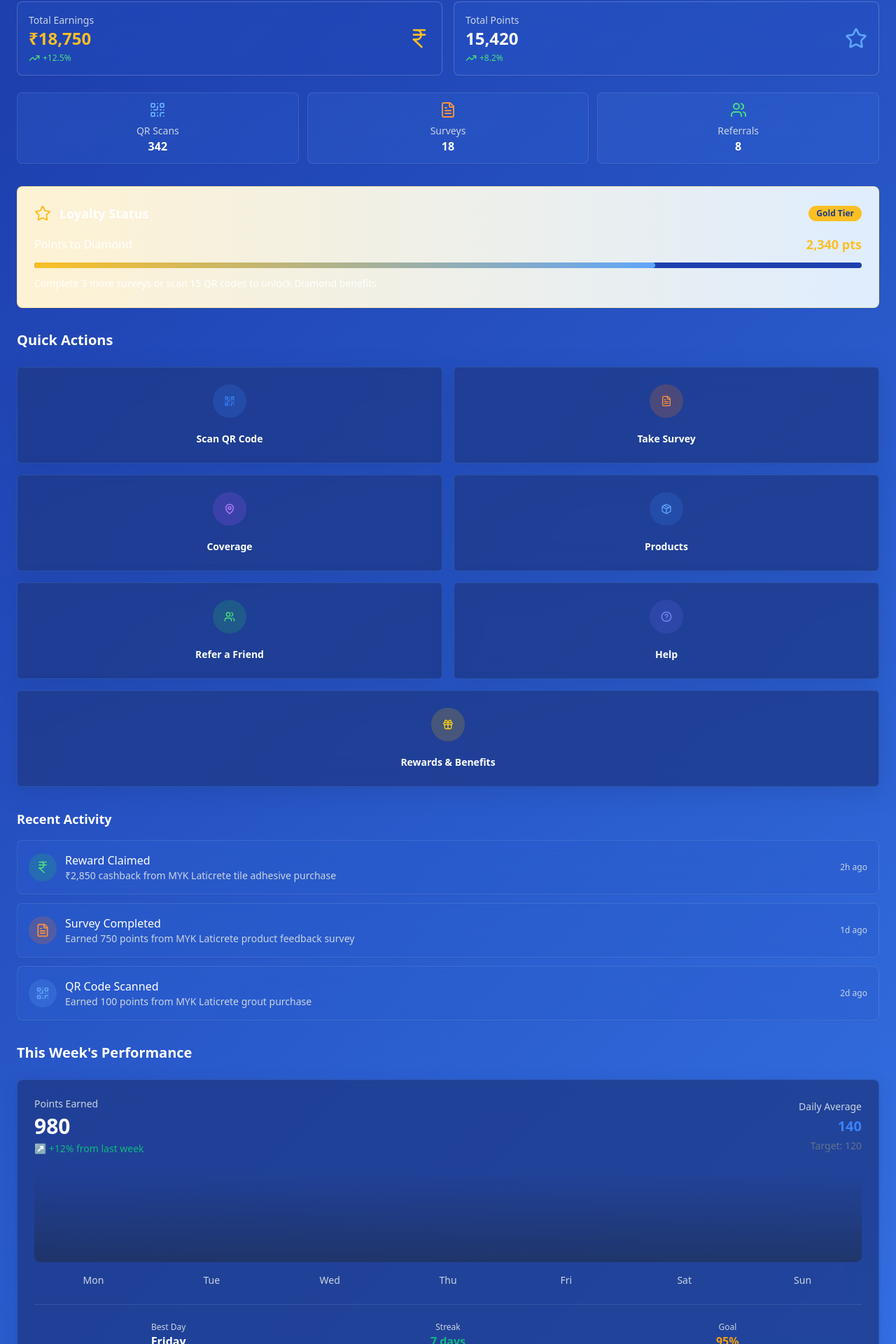
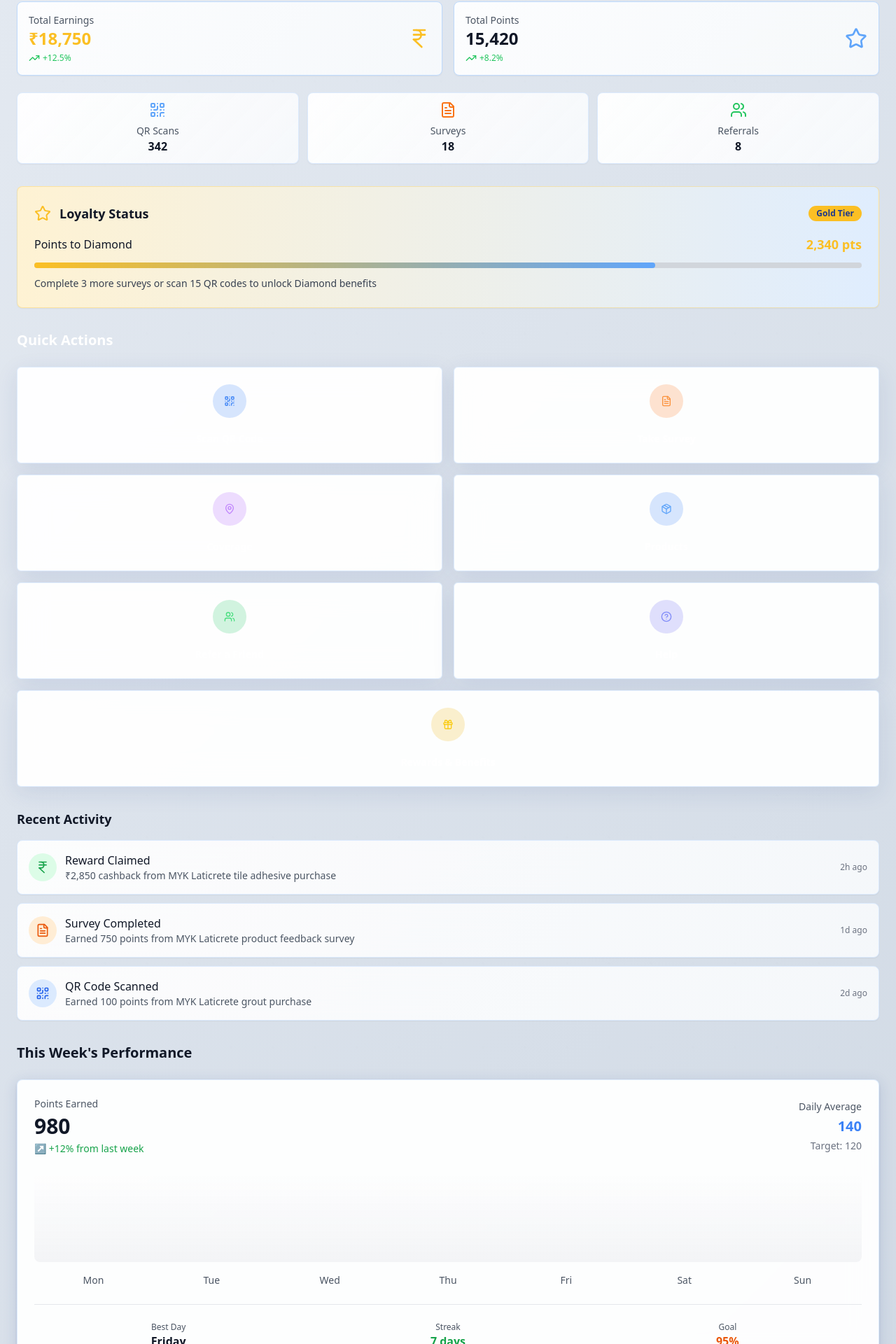
Before and after one commit to coolk4u/loyalty-dem-my-kl, a React (Vite) app: page / in a window 1280 px wide. Shown: the part 94-2014 px from the top of the page at 70% size. Built offline with nearby package versions, Linux system fonts and the light colour scheme.

Commit message:
Fix: Apply off-white background and black fonts
Updated the application's color scheme to feature an off-white background and black text for improved readability and visual consistency. This involved modifying CSS variables and base styles to reflect the new color choices.

```diff
--- a/src/components/InfluencerDashboard.tsx
+++ b/src/components/InfluencerDashboard.tsx
@@ -10,7 +10,7 @@ import BottomSections from './dashboard/BottomSections';
 
 const InfluencerDashboard = () => {
   return (
-    <div className="min-h-screen enterprise-bg text-white overflow-x-hidden relative">
+    <div className="min-h-screen enterprise-bg text-gray-900 overflow-x-hidden relative">
       {/* Professional Background Pattern */}
       <div className="absolute inset-0 opacity-5">
         <div className="absolute inset-0" style={{
--- a/src/components/dashboard/LoyaltyStatus.tsx
+++ b/src/components/dashboard/LoyaltyStatus.tsx
@@ -13,7 +13,7 @@ const LoyaltyStatus = () => {
           <div className="flex items-center justify-between mb-4">
             <div className="flex items-center space-x-3">
               <Star className="w-6 h-6 text-loyalty-gold" />
-              <h3 className="text-lg font-semibold text-white">Loyalty Status</h3>
+              <h3 className="text-lg font-semibold text-gray-900">Loyalty Status</h3>
             </div>
             <Badge className="bg-loyalty-gold text-loyalty-deep-blue font-semibold">
               Gold Tier
@@ -22,13 +22,13 @@ const LoyaltyStatus = () => {
 
           <div className="space-y-3">
             <div className="flex justify-between items-center">
-              <span className="text-white font-medium">Points to Diamond</span>
+              <span className="text-gray-900 font-medium">Points to Diamond</span>
               <span className="text-loyalty-gold font-bold text-lg">2,340 pts</span>
             </div>
-            <div className="w-full bg-loyalty-navy rounded-full h-2">
+            <div className="w-full bg-gray-300 rounded-full h-2">
               <div className="bg-gradient-to-r from-loyalty-gold to-loyalty-accent h-2 rounded-full w-3/4"></div>
             </div>
-            <p className="text-sm text-white font-medium">Complete 3 more surveys or scan 15 QR codes to unlock Diamond benefits</p>
+            <p className="text-sm text-gray-700 font-medium">Complete 3 more surveys or scan 15 QR codes to unlock Diamond benefits</p>
           </div>
         </Card>
       </Link>
--- a/src/components/dashboard/PerformanceChart.tsx
+++ b/src/components/dashboard/PerformanceChart.tsx
@@ -5,24 +5,24 @@ import { Card } from '@/components/ui/card';
 const PerformanceChart = () => {
   return (
     <div className="px-6 pb-8">
-      <h3 className="text-xl font-bold mb-6 text-white">This Week's Performance</h3>
-      <Card className="glass-card-dark border-white/10 backdrop-blur-lg p-6 shadow-enterprise">
+      <h3 className="text-xl font-bold mb-6 text-gray-900">This Week's Performance</h3>
+      <Card className="glass-card-dark border-blue-200 backdrop-blur-lg p-6 shadow-enterprise">
         <div className="flex items-center justify-between mb-6">
           <div className="space-y-1">
-            <p className="text-enterprise-slate-300 text-sm font-medium">Points Earned</p>
-            <p className="text-3xl font-bold text-white">980</p>
-            <p className="text-enterprise-success text-sm">↗ +12% from last week</p>
+            <p className="text-gray-600 text-sm font-medium">Points Earned</p>
+            <p className="text-3xl font-bold text-gray-900">980</p>
+            <p className="text-green-600 text-sm">↗ +12% from last week</p>
           </div>
           <div className="text-right space-y-1">
-            <p className="text-enterprise-slate-300 text-sm font-medium">Daily Average</p>
+            <p className="text-gray-600 text-sm font-medium">Daily Average</p>
             <p className="text-xl font-bold text-enterprise-accent">140</p>
-            <p className="text-enterprise-muted text-sm">Target: 120</p>
+            <p className="text-gray-500 text-sm">Target: 120</p>
           </div>
         </div>
 
         {/* Modern bar chart visualization */}
         <div className="space-y-4">
-          <div className="flex items-end space-x-2 h-32 p-4 bg-gradient-to-t from-enterprise-slate-800/50 to-transparent rounded-lg">
+          <div className="flex items-end space-x-2 h-32 p-4 bg-gradient-to-t from-gray-100 to-transparent rounded-lg">
             {[65, 78, 52, 89, 95, 73, 84].map((height, index) => (
               <div key={index} className="flex-1 flex flex-col items-center space-y-2">
                 <div
@@ -33,7 +33,7 @@ const PerformanceChart = () => {
             ))}
           </div>
 
-          <div className="flex justify-between text-sm text-enterprise-slate-300 font-medium">
+          <div className="flex justify-between text-sm text-gray-600 font-medium">
             {['Mon', 'Tue', 'Wed', 'Thu', 'Fri', 'Sat', 'Sun'].map((day, index) => (
               <span key={index} className="flex-1 text-center">{day}</span>
             ))}
@@ -41,18 +41,18 @@ const PerformanceChart = () => {
         </div>
 
         {/* Performance Metrics */}
-        <div className="grid grid-cols-3 gap-4 mt-6 pt-6 border-t border-white/10">
+        <div className="grid grid-cols-3 gap-4 mt-6 pt-6 border-t border-gray-200">
           <div className="text-center">
-            <p className="text-enterprise-slate-300 text-xs font-medium">Best Day</p>
-            <p className="text-white font-bold">Friday</p>
+            <p className="text-gray-600 text-xs font-medium">Best Day</p>
+            <p className="text-gray-900 font-bold">Friday</p>
           </div>
           <div className="text-center">
-            <p className="text-enterprise-slate-300 text-xs font-medium">Streak</p>
-            <p className="text-enterprise-success font-bold">7 days</p>
+            <p className="text-gray-600 text-xs font-medium">Streak</p>
+            <p className="text-green-600 font-bold">7 days</p>
           </div>
           <div className="text-center">
-            <p className="text-enterprise-slate-300 text-xs font-medium">Goal</p>
-            <p className="text-enterprise-warning font-bold">95%</p>
+            <p className="text-gray-600 text-xs font-medium">Goal</p>
+            <p className="text-orange-600 font-bold">95%</p>
           </div>
         </div>
       </Card>
--- a/src/components/dashboard/RecentActivity.tsx
+++ b/src/components/dashboard/RecentActivity.tsx
@@ -6,44 +6,44 @@ import { IndianRupee, FileText, QrCode } from 'lucide-react';
 const RecentActivity = () => {
   return (
     <div className="px-6 mb-8">
-      <h3 className="text-lg font-semibold mb-4 text-white">Recent Activity</h3>
+      <h3 className="text-lg font-semibold mb-4 text-gray-900">Recent Activity</h3>
       <div className="space-y-3">
-        <Card className="bg-glass-gradient border-white/10 backdrop-blur-lg p-4">
+        <Card className="bg-glass-gradient border-blue-100 backdrop-blur-lg p-4">
           <div className="flex items-center space-x-3">
-            <div className="w-10 h-10 rounded-full bg-green-500/20 flex items-center justify-center">
-              <IndianRupee className="w-5 h-5 text-green-400" />
+            <div className="w-10 h-10 rounded-full bg-green-100 flex items-center justify-center">
+              <IndianRupee className="w-5 h-5 text-green-600" />
             </div>
             <div className="flex-1">
-              <p className="text-white font-medium">Reward Claimed</p>
-              <p className="text-loyalty-silver text-sm">₹2,850 cashback from MYK Laticrete tile adhesive purchase</p>
+              <p className="text-gray-900 font-medium">Reward Claimed</p>
+              <p className="text-gray-600 text-sm">₹2,850 cashback from MYK Laticrete tile adhesive purchase</p>
             </div>
-            <span className="text-loyalty-silver text-xs">2h ago</span>
+            <span className="text-gray-500 text-xs">2h ago</span>
           </div>
         </Card>
 
-        <Card className="bg-glass-gradient border-white/10 backdrop-blur-lg p-4">
+        <Card className="bg-glass-gradient border-blue-100 backdrop-blur-lg p-4">
           <div className="flex items-center space-x-3">
-            <div className="w-10 h-10 rounded-full bg-orange-500/20 flex items-center justify-center">
-              <FileText className="w-5 h-5 text-orange-400" />
+            <div className="w-10 h-10 rounded-full bg-orange-100 flex items-center justify-center">
+              <FileText className="w-5 h-5 text-orange-600" />
             </div>
             <div className="flex-1">
-              <p className="text-white font-medium">Survey Completed</p>
-              <p className="text-loyalty-silver text-sm">Earned 750 points from MYK Laticrete product feedback survey</p>
+              <p className="text-gray-900 font-medium">Survey Completed</p>
+              <p className="text-gray-600 text-sm">Earned 750 points from MYK Laticrete product feedback survey</p>
             </div>
-            <span className="text-loyalty-silver text-xs">1d ago</span>
+            <span className="text-gray-500 text-xs">1d ago</span>
           </div>
         </Card>
 
-        <Card className="bg-glass-gradient border-white/10 backdrop-blur-lg p-4">
+        <Card className="bg-glass-gradient border-blue-100 backdrop-blur-lg p-4">
           <div className="flex items-center space-x-3">
-            <div className="w-10 h-10 rounded-full bg-loyalty-accent/20 flex items-center justify-center">
-              <QrCode className="w-5 h-5 text-loyalty-accent" />
+            <div className="w-10 h-10 rounded-full bg-blue-100 flex items-center justify-center">
+              <QrCode className="w-5 h-5 text-blue-600" />
             </div>
             <div className="flex-1">
-              <p className="text-white font-medium">QR Code Scanned</p>
-              <p className="text-loyalty-silver text-sm">Earned 100 points from MYK Laticrete grout purchase</p>
+              <p className="text-gray-900 font-medium">QR Code Scanned</p>
+              <p className="text-gray-600 text-sm">Earned 100 points from MYK Laticrete grout purchase</p>
             </div>
-            <span className="text-loyalty-silver text-xs">2d ago</span>
+            <span className="text-gray-500 text-xs">2d ago</span>
           </div>
         </Card>
       </div>
--- a/src/components/dashboard/StatsOverview.tsx
+++ b/src/components/dashboard/StatsOverview.tsx
@@ -7,28 +7,28 @@ const StatsOverview = () => {
   return (
     <div className="px-6 mb-8">
       <div className="grid grid-cols-2 gap-4 mb-6">
-        <Card className="bg-glass-gradient border-white/20 backdrop-blur-lg p-4 animate-fade-in">
+        <Card className="bg-glass-gradient border-blue-200 backdrop-blur-lg p-4 animate-fade-in">
           <div className="flex items-center justify-between">
             <div>
-              <p className="text-loyalty-silver text-sm">Total Earnings</p>
+              <p className="text-gray-600 text-sm">Total Earnings</p>
               <p className="text-2xl font-bold text-loyalty-gold">₹18,750</p>
               <div className="flex items-center mt-1">
-                <TrendingUp className="w-4 h-4 text-green-400 mr-1" />
-                <span className="text-green-400 text-xs">+12.5%</span>
+                <TrendingUp className="w-4 h-4 text-green-500 mr-1" />
+                <span className="text-green-500 text-xs">+12.5%</span>
               </div>
             </div>
             <IndianRupee className="w-8 h-8 text-loyalty-gold" />
           </div>
         </Card>
 
-        <Card className="bg-glass-gradient border-white/20 backdrop-blur-lg p-4 animate-fade-in">
+        <Card className="bg-glass-gradient border-blue-200 backdrop-blur-lg p-4 animate-fade-in">
           <div className="flex items-center justify-between">
             <div>
-              <p className="text-loyalty-silver text-sm">Total Points</p>
-              <p className="text-2xl font-bold text-white">15,420</p>
+              <p className="text-gray-600 text-sm">Total Points</p>
+              <p className="text-2xl font-bold text-gray-900">15,420</p>
               <div className="flex items-center mt-1">
-                <TrendingUp className="w-4 h-4 text-green-400 mr-1" />
-                <span className="text-green-400 text-xs">+8.2%</span>
+                <TrendingUp className="w-4 h-4 text-green-500 mr-1" />
+                <span className="text-green-500 text-xs">+8.2%</span>
               </div>
             </div>
             <Star className="w-8 h-8 text-loyalty-accent" />
@@ -37,22 +37,22 @@ const StatsOverview = () => {
       </div>
 
       <div className="grid grid-cols-3 gap-3">
-        <Card className="bg-card-gradient border-white/10 backdrop-blur-lg p-3 text-center animate-slide-up">
+        <Card className="bg-card-gradient border-blue-100 backdrop-blur-lg p-3 text-center animate-slide-up">
           <QrCode className="w-6 h-6 text-loyalty-accent mx-auto mb-2" />
-          <p className="text-sm text-loyalty-silver">QR Scans</p>
-          <p className="font-bold text-white">342</p>
+          <p className="text-sm text-gray-600">QR Scans</p>
+          <p className="font-bold text-gray-900">342</p>
         </Card>
 
-        <Card className="bg-card-gradient border-white/10 backdrop-blur-lg p-3 text-center animate-slide-up">
-          <FileText className="w-6 h-6 text-orange-400 mx-auto mb-2" />
-          <p className="text-sm text-loyalty-silver">Surveys</p>
-          <p className="font-bold text-white">18</p>
+        <Card className="bg-card-gradient border-blue-100 backdrop-blur-lg p-3 text-center animate-slide-up">
+          <FileText className="w-6 h-6 text-orange-500 mx-auto mb-2" />
+          <p className="text-sm text-gray-600">Surveys</p>
+          <p className="font-bold text-gray-900">18</p>
         </Card>
 
-        <Card className="bg-card-gradient border-white/10 backdrop-blur-lg p-3 text-center animate-slide-up">
-          <Users className="w-6 h-6 text-green-400 mx-auto mb-2" />
-          <p className="text-sm text-loyalty-silver">Referrals</p>
-          <p className="font-bold text-white">8</p>
+        <Card className="bg-card-gradient border-blue-100 backdrop-blur-lg p-3 text-center animate-slide-up">
+          <Users className="w-6 h-6 text-green-500 mx-auto mb-2" />
+          <p className="text-sm text-gray-600">Referrals</p>
+          <p className="font-bold text-gray-900">8</p>
         </Card>
       </div>
     </div>
--- a/src/index.css
+++ b/src/index.css
@@ -7,14 +7,14 @@
 
 @layer base {
   :root {
-    --background: 0 0% 100%;
-    --foreground: 222.2 84% 4.9%;
+    --background: 0 0% 98%;
+    --foreground: 0 0% 5%;
 
     --card: 0 0% 100%;
-    --card-foreground: 222.2 84% 4.9%;
+    --card-foreground: 0 0% 5%;
 
     --popover: 0 0% 100%;
-    --popover-foreground: 222.2 84% 4.9%;
+    --popover-foreground: 0 0% 5%;
 
     --primary: 222.2 47.4% 11.2%;
     --primary-foreground: 210 40% 98%;
@@ -111,29 +111,29 @@
   --enterprise-success: #10b981;
   --enterprise-warning: #f59e0b;
   --enterprise-danger: #ef4444;
-  --enterprise-light: #eff6ff;
+  --enterprise-light: #f8fafc;
   --enterprise-dark: #0f172a;
   --enterprise-muted: #64748b;
   --loyalty-gold: #fbbf24;
   --loyalty-accent: #60a5fa;
-  --loyalty-silver: #cbd5e1;
+  --loyalty-silver: #475569;
   --loyalty-navy: #1e40af;
   --loyalty-deep-blue: #1e3a8a;
 }
 
 /* Modern Glass Morphism */
 .glass-card {
-  background: rgba(59, 130, 246, 0.1);
+  background: rgba(248, 250, 252, 0.9);
   backdrop-filter: blur(20px);
   border: 1px solid rgba(59, 130, 246, 0.2);
   box-shadow: 0 8px 32px rgba(30, 58, 138, 0.1);
 }
 
 .glass-card-dark {
-  background: rgba(30, 58, 138, 0.8);
+  background: rgba(255, 255, 255, 0.95);
   backdrop-filter: blur(20px);
   border: 1px solid rgba(96, 165, 250, 0.2);
-  box-shadow: 0 8px 32px rgba(30, 58, 138, 0.3);
+  box-shadow: 0 8px 32px rgba(30, 58, 138, 0.1);
 }
 
 /* Modern Gradients */
@@ -153,15 +153,15 @@
   background: linear-gradient(135deg, #1e3a8a 0%, #1e40af 50%, #3b82f6 100%);
 }
 
-/* Professional Blue Background */
+/* Professional Off-white Background */
 .enterprise-bg {
-  background: linear-gradient(135deg, #0f172a 0%, #1e3a8a 25%, #1e40af 50%, #3b82f6 75%, #60a5fa 100%);
+  background: linear-gradient(135deg, #f8fafc 0%, #f1f5f9 25%, #e2e8f0 50%, #cbd5e1 75%, #94a3b8 100%);
   background-size: 400% 400%;
   animation: gradient-shift 15s ease infinite;
 }
 
 .loyalty-gradient {
-  background: linear-gradient(135deg, #0f172a 0%, #1e3a8a 25%, #1e40af 50%, #3b82f6 75%, #60a5fa 100%);
+  background: linear-gradient(135deg, #f8fafc 0%, #f1f5f9 25%, #e2e8f0 50%, #cbd5e1 75%, #94a3b8 100%);
   background-size: 400% 400%;
   animation: gradient-shift 15s ease infinite;
 }
@@ -189,9 +189,9 @@
 
 /* Glass gradient backgrounds */
 .bg-glass-gradient {
-  background: linear-gradient(135deg, rgba(59, 130, 246, 0.1) 0%, rgba(30, 64, 175, 0.1) 100%);
+  background: linear-gradient(135deg, rgba(255, 255, 255, 0.9) 0%, rgba(248, 250, 252, 0.9) 100%);
 }
 
 .bg-card-gradient {
-  background: linear-gradient(135deg, rgba(96, 165, 250, 0.1) 0%, rgba(59, 130, 246, 0.1) 100%);
+  background: linear-gradient(135deg, rgba(255, 255, 255, 0.95) 0%, rgba(248, 250, 252, 0.9) 100%);
 }
```
Also changed, not shown: src/components/dashboard/DashboardHeader.tsx (+7 -7 lines), src/pages/LoyaltyDetails.tsx (+20 -20 lines).
